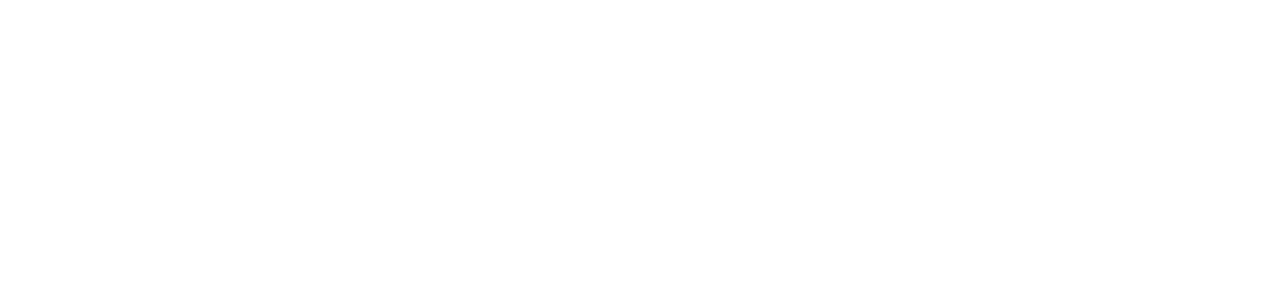
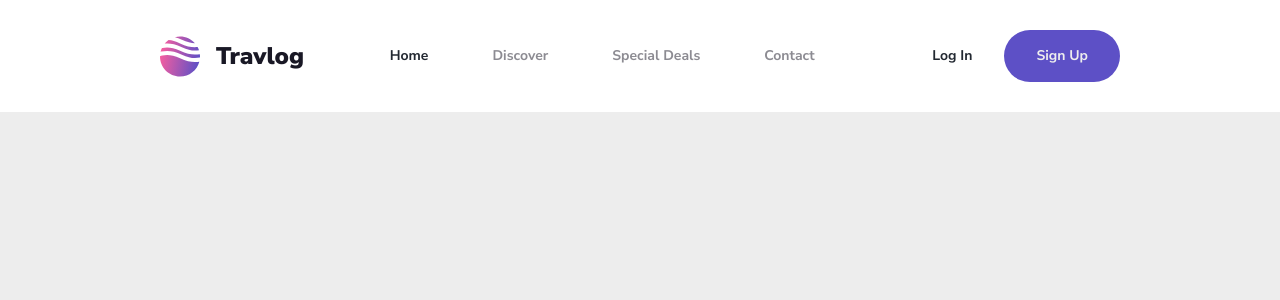
Before and after one commit to IdrisGit/travlog-nextjs, a Next.js app: page / in a window 1280 px wide. Shown: the top 300 px of the page. Built offline with nearby package versions, Linux system fonts and the light colour scheme.

Commit message:
style: minor fix

```diff
--- a/app/Navbar.jsx
+++ b/app/Navbar.jsx
@@ -39,7 +39,7 @@
           <li className='px-8 py-4 text-sm font-bold text-[#222831]'>
             <Link href='#'>Log In</Link>
           </li>
-          <li className='rounded-[100px] bg-[#5D50C6] px-8 py-4 text-sm font-bold'>
+          <li className='rounded-[100px] bg-[#5D50C6] px-8 py-4 text-sm font-bold text-[#EEEEEE]'>
             <Link href='#'>Sign Up</Link>
           </li>
         </ul>
--- a/app/globals.css
+++ b/app/globals.css
@@ -16,9 +16,15 @@
   }
 }
 
-body {
+/* body {
   color: rgb(var(--foreground-rgb));
   background: rgb(var(--background-start-rgb));
+} */
+
+@layer base {
+  body {
+    @apply m-auto max-w-screen-2xl bg-[#EDEDED];
+  }
 }
 
 @layer utilities {
--- a/app/page.tsx
+++ b/app/page.tsx
@@ -1,5 +1,10 @@
 import Image from 'next/image';
+import { Navbar } from '@/app/Navbar';
 
 export default function Home() {
-  return <main className=''></main>;
+  return (
+    <main className='bg-white'>
+      <Navbar />
+    </main>
+  );
 }
```
